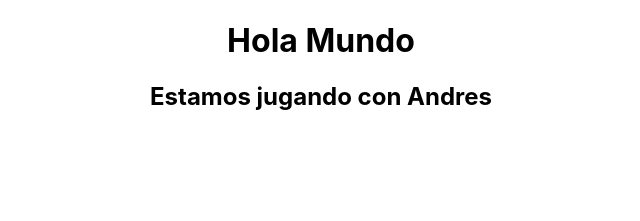
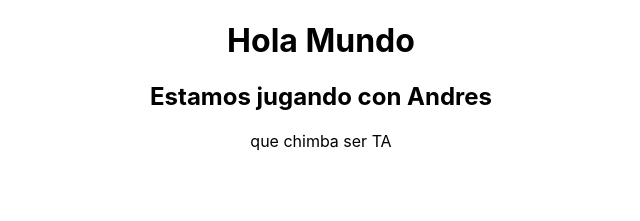
Before and after one commit to gabo963/portfolio, a React (Create React App) app: page / in a window 1280 px wide. Shown: the top 221 px of the page, without its empty margins (319-959 px from the left). Built offline with nearby package versions, Linux system fonts and the light colour scheme.

Commit message:
agreguye

```diff
--- a/src/App.js
+++ b/src/App.js
@@ -5,6 +5,7 @@ function App() {
     <div className="App">
       <h1>Hola Mundo</h1>
       <h2>Estamos jugando con Andres</h2>
+      <p>que chimba ser TA</p>
     </div>
   );
 }
```
